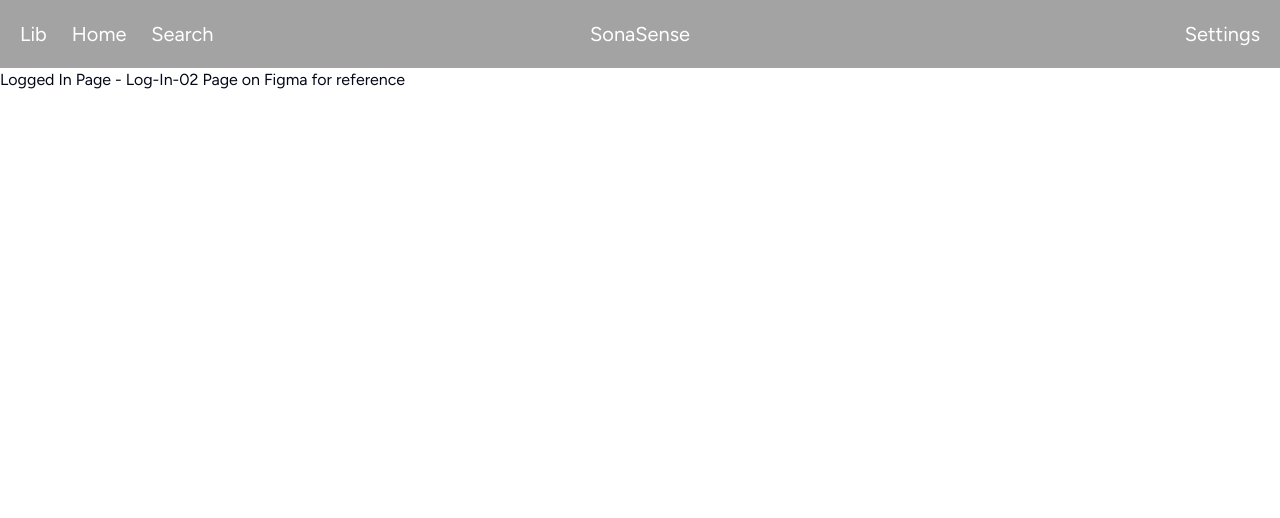
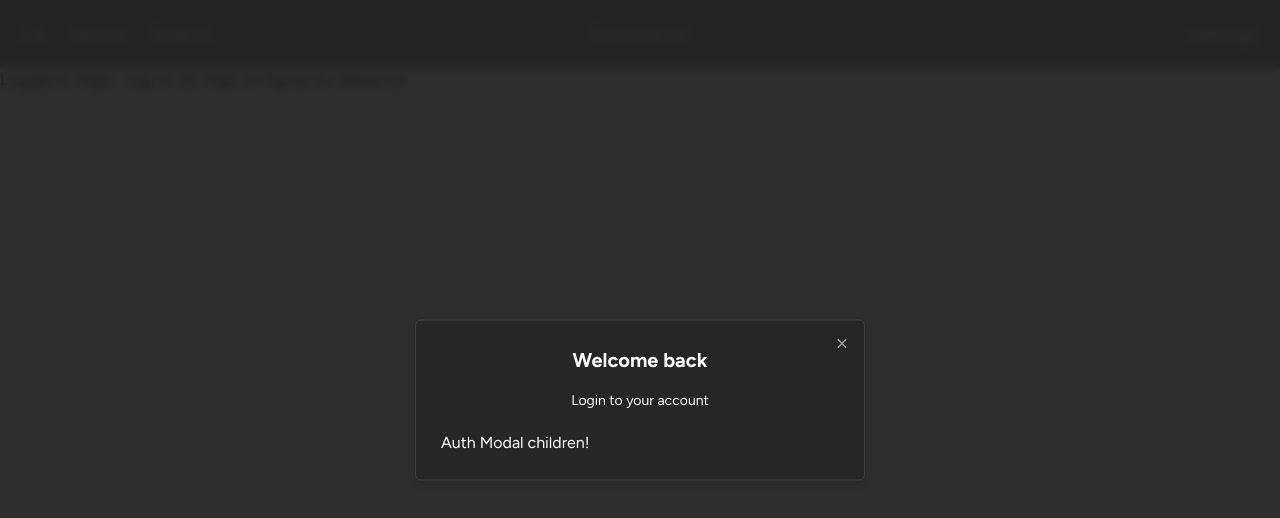
Before and after one commit to juan-phzy/sona-sense, a Next.js app: page /dashboard in a window 1280 px wide. Shown: the top 518 px of the page. Built offline with nearby package versions, Linux system fonts and the light colour scheme.

Commit message:
New packages, supabase auth begun, modal model

```diff
--- /dev/null
+++ b/app/components/AuthModal.tsx
@@ -0,0 +1,18 @@
+"use client";
+
+import Modal from "@/app/components/Modal";
+
+const AuthModal = () => {
+	return (
+		<Modal
+			title="Welcome back"
+			description="Login to your account"
+			isOpen
+			onChange={() => {}}
+		>
+			Auth Modal children!
+		</Modal>
+	);
+};
+
+export default AuthModal;
--- /dev/null
+++ b/app/components/LoginButtons.tsx
@@ -0,0 +1,31 @@
+"use client";
+
+import { useState } from "react";
+import { LoginModal } from "../components/LoginModal";
+import { RegisterModal } from "../components/RegisterModal";
+
+export default function Page() {
+	const [isLoginModalOpen, setIsLoginModalOpen] = useState(false);
+	const [isRegisterModalOpen, setIsRegisterModalOpen] = useState(false);
+
+	return (
+		<>
+			{isLoginModalOpen && <LoginModal />}
+			{isRegisterModalOpen && <RegisterModal />}
+
+			<button
+				onClick={() => setIsLoginModalOpen(!isLoginModalOpen)}
+				className="bg-white text-indigo-500 px-4 py-2 rounded shadow mb-4"
+			>
+				Log In.
+			</button>
+
+			<button
+				onClick={() => setIsRegisterModalOpen(!isLoginModalOpen)}
+				className="bg-white text-indigo-500 px-4 py-2 rounded shadow mb-4"
+			>
+				Create Account.
+			</button>
+		</>
+	);
+}
--- /dev/null
+++ b/app/components/Modal.tsx
@@ -0,0 +1,98 @@
+import * as Dialog from "@radix-ui/react-dialog";
+import { IoMdClose } from "react-icons/io";
+
+interface ModalProps {
+	isOpen: boolean;
+	onChange: (open: boolean) => void;
+	title: string;
+	description: string;
+	children: React.ReactNode;
+}
+
+const Modal: React.FC<ModalProps> = ({
+	isOpen,
+	onChange,
+	title,
+	description,
+	children,
+}) => {
+	return (
+		<Dialog.Root open={isOpen} defaultOpen={isOpen} onOpenChange={onChange}>
+			<Dialog.Portal>
+				<Dialog.Overlay
+					className="
+                    bg-neutral-900/90
+                    backdrop-blur-sm
+                    fixed
+                    inset-0"
+				/>
+				<Dialog.Content
+					className="
+                fixed
+                drop-shadow-md
+                border
+                border-neutral-700
+                top-[50%]
+                left-[50%]
+                max-h-full
+                h-full
+                md:h-auto
+                md:max-h-[85vh]
+                w-full
+                md:w-[90vw]
+                md:max-w-[450px]
+                translate-x-[-50%]
+                translate-y-[-50%]
+                rounded-md
+                bg-neutral-800
+                p-[25px]
+                focus:outline-none"
+				>
+					<Dialog.Title
+						className="
+                        text-xl
+                        text-center
+                        font-bold
+                        mb-4
+                        text-white"
+					>
+						{title}
+					</Dialog.Title>
+					<Dialog.Description
+						className="
+                        mb-5
+                        text-sm
+                        leading-normal
+                        text-center
+                        text-white"
+					>
+						{description}
+					</Dialog.Description>
+					<div className="text-white">{children}</div>
+					<Dialog.Close asChild>
+						<button
+							className="
+                            text-neutral-400
+                            hover:text-white
+                            absolute
+                            top-[10px]
+                            right-[10px]
+                            inline-flex
+                            h-[25px]
+                            w-[25px]
+                            appearance-none
+                            items-center
+                            justify-center
+                            rounded-full
+                            focus:outline-none"
+						>
+							<IoMdClose />
+						</button>
+					</Dialog.Close>
+				</Dialog.Content>
+			</Dialog.Portal>
+		</Dialog.Root>
+	);
+};
+
+export default Modal;
--- a/app/layout.tsx
+++ b/app/layout.tsx
@@ -2,6 +2,7 @@ import type { Metadata } from "next";
 import { Figtree } from "next/font/google";
 import "@/app/ui/globals.css";
 import Navbar from "@/app/components/Navbar";
+import ModalProvider from "@/providers/ModalProvider";
 
 const font = Figtree({ subsets: ["latin"] });
 
@@ -17,7 +18,10 @@ export default function RootLayout({
 }) {
 	return (
 		<html lang="en">
-      <body className={font.className}>{children}</body>
+			<body className={font.className}>
+				<ModalProvider />
+				{children}
+			</body>
 		</html>
 	);
 }
--- a/app/page.tsx
+++ b/app/page.tsx
@@ -6,6 +6,8 @@ import Navbar from "@/app/components/Navbar";
 import Image from "next/image";
 import homeImage from "@/public/images/homeImage.jpg";
 import { Button } from "./components/ui/button";
+import { CiLogin } from "react-icons/ci";
+import { FaUserPlus } from "react-icons/fa6";
 
 //-------------------------------------------------------
 /*
@@ -57,8 +59,13 @@ export default function Page() {
 							<div>A new way to search for the sounds you love</div>
 							<div className="w-full flex flex-row gap-x-8 text-xl">
 								{/*Subsitute bottom two divs with button components with user account functionality*/}
-								<Button variant="ghost">Log In.</Button>
-								<Button variant="ghost">Create Account.</Button>
+								<Button>
+									<CiLogin className="mr-2 h-4 w-4" /> Log In.
+								</Button>
+								<Button>
+									<FaUserPlus className="mr-2 h-4 w-4" /> Create
+									Account.
+								</Button>
 							</div>
 						</section>
 					</section>
--- a/app/ui/globals.css
+++ b/app/ui/globals.css
@@ -23,7 +23,7 @@
     text-white;
 }
 
-
+/* NAV BAR LEFT BUTTON GROUP STYLING */
 .ThreeNavButtons {
   @apply absolute left-5
     h-auto
@@ -33,12 +33,17 @@
     min-w-[250];
 }
 
+/* NAV BAR USER BUTTON STYLING */
 .UserSettings {
   @apply absolute right-5;
 }
 
+
+/* SHADCN/UI COMPONENT STYLES: SITE COLOR THEME IN HSL FORMAT */
 @layer base {
   :root {
+    /* HSL COLOR PICKER */
+    --hsl-color-picker: hsl(222,84,4.9);
     --background: 0 0% 100%;
     --foreground: 222.2 84% 4.9%;
 
@@ -48,7 +53,7 @@
     --popover: 0 0% 100%;
     --popover-foreground: 222.2 84% 4.9%;
 
-    --primary: 222.2 47.4% 11.2%;
+    --primary: 213 0% 43%;
     --primary-foreground: 210 40% 98%;
 
     --secondary: 210 40% 96.1%;
--- a/package.json
+++ b/package.json
@@ -9,6 +9,7 @@
     "lint": "next lint"
   },
   "dependencies": {
+    "@radix-ui/react-dialog": "^1.0.5",
     "@radix-ui/react-label": "^2.0.2",
     "@radix-ui/react-slot": "^1.0.2",
     "class-variance-authority": "^0.7.0",
@@ -19,7 +20,8 @@
     "react-dom": "^18",
     "react-icons": "^4.12.0",
     "tailwind-merge": "^2.0.0",
-    "tailwindcss-animate": "^1.0.7"
+    "tailwindcss-animate": "^1.0.7",
+    "zustand": "^4.4.7"
   },
   "devDependencies": {
     "@types/node": "^20",
--- /dev/null
+++ b/providers/ModalProvider.tsx
@@ -0,0 +1,25 @@
+"use client";
+
+import { useEffect, useState } from "react";
+
+import AuthModal from "@/app/components/AuthModal";
+
+const ModalProvider = () => {
+	const [isMounted, setIsMounted] = useState(false);
+
+	useEffect(() => {
+		setIsMounted(true);
+	}, []);
+
+	if (!isMounted) {
+		return null;
+	}
+
+	return (
+		<>
+			<AuthModal />
+		</>
+	);
+};
+
+export default ModalProvider;
```
Also changed, not shown: hooks/useAuthModal.ts (added, +15 -0 lines), 1 other file (tests, documents, lock files or other folders). Lines whose indentation alone changed are shown as unchanged.
